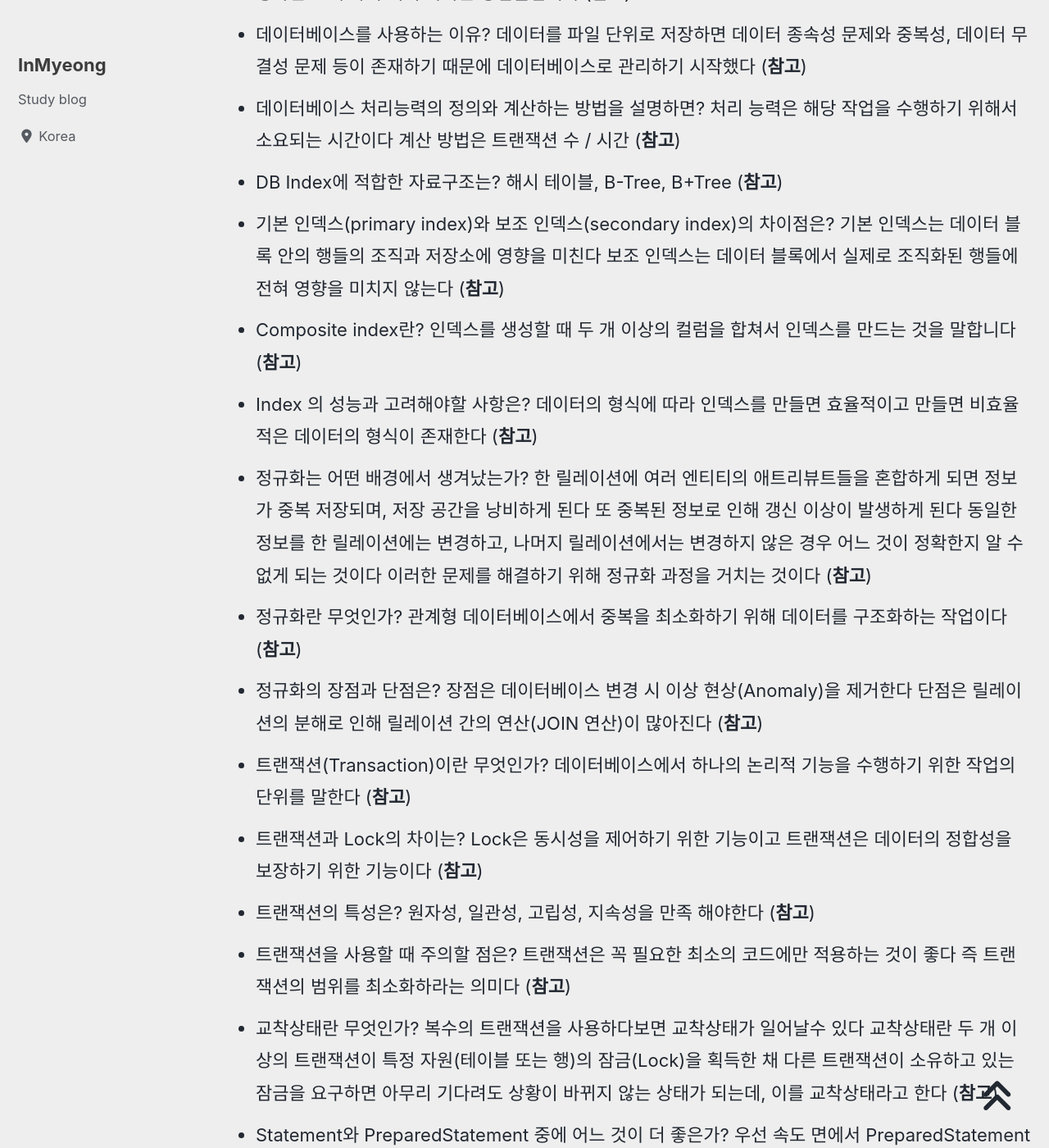
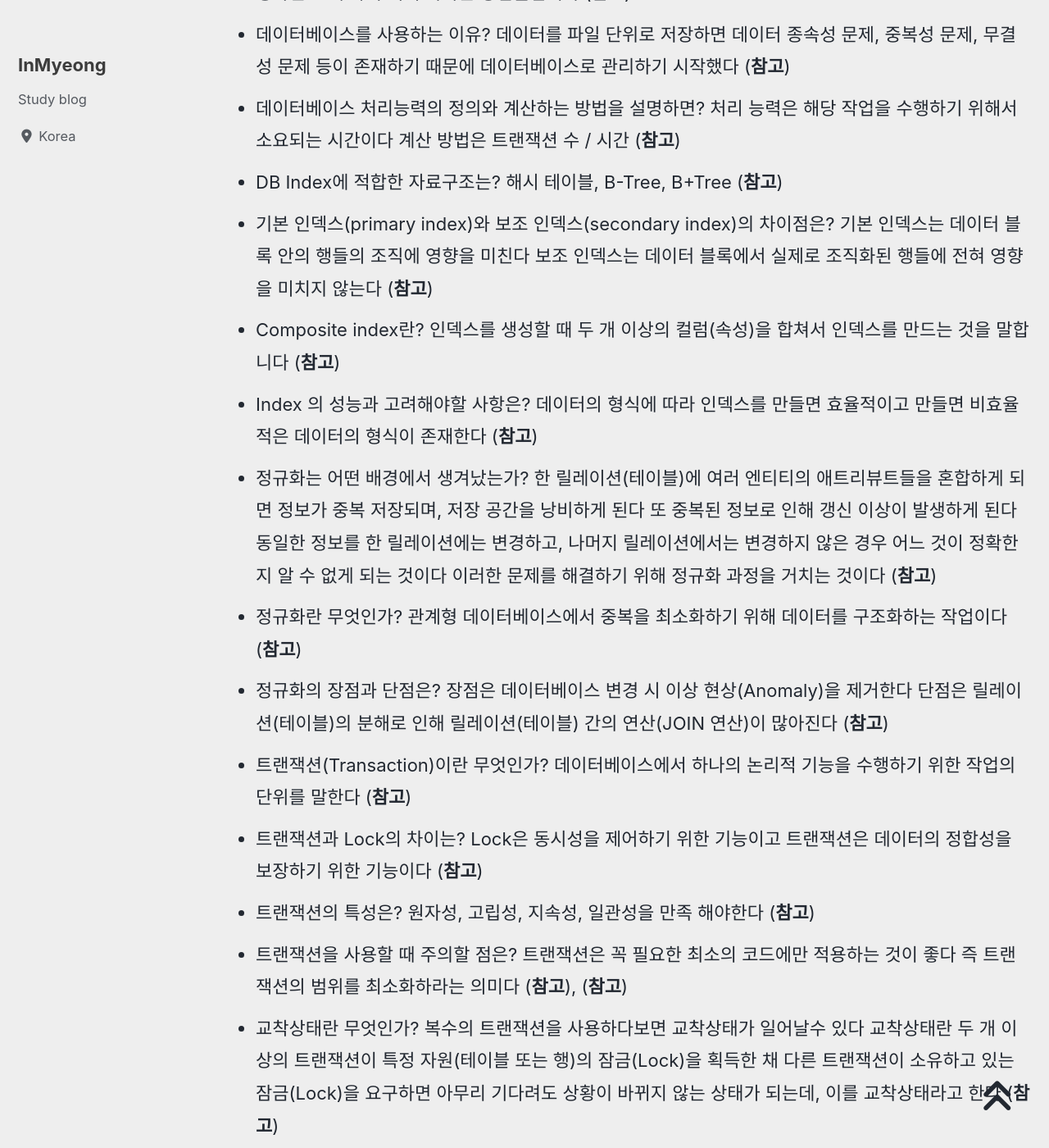
Before and after one commit to devMyeong/devMyeong.github.io, a Jekyll site: the page built from _posts/cs/2022-09-05-블로그-면접준비.md, in a window 1280 px wide and 1400 px high, scrolled down 29590 px. Shown: the whole window at 82% size. Built offline with Jekyll 4.4.1, drawn with Linux system fonts in a browser that asks for light colours; cached includes are drawn as plain includes; nearby versions of some CDN libraries; some web fonts are replaced; comment, search, counter and statistics services are not loaded; part of the change alters nothing that is shown; some of the changed text lies outside the part shown.

Commit message:
Docs : CS지식 데이터베이스 업데이트

```diff
--- a/_posts/cs/2022-09-05-블로그-면접준비.md
+++ b/_posts/cs/2022-09-05-블로그-면접준비.md
@@ -263,26 +263,27 @@ last_modified_at: 2022-10-30
 - Nosql과 RDBMS의 차이는? RDBMS는 정해진 스키마에 따라 데이터를 저장하여야 하므로 명확한 데이터 구조를 보장한다 NoSQL은 스키마가 없기 때문에 유연하며 자유로운 데이터 구조를 가질 수 있다 ([**참고**](https://pythontoomuchinformation.tistory.com/528))
 - 정규화 개념과 각 단계를 설명하면? 관계형 데이터베이스의 설계에서 중복을 최소화하게 데이터를 구조화하는 프로세스를 정규화(Normalization)라고 한다 제1 정규화란 테이블의 컬럼이 원자값(Atomic Value, 하나의 값)을 갖도록 테이블을 분해하는 것이다 제2 정규화란 제1 정규화를 진행한 테이블에 에서 기본키가 아닌 모든 속성이 기본키에 완전 함수 종속을 만족하도록 테이블을 분해하는 것이다 제3 정규화란 제2 정규화를 진행한 테이블에 대해 이행적 종속을 없애도록 테이블을 분해하는 것이다 BCNF 정규화란 제3 정규화를 진행한 테이블에 대해 모든 결정자가 후보키가 되도록 테이블을 분해하는 것이다 ([**참고**](https://mangkyu.tistory.com/110))
 - 비관적 락과 낙관적 락에 대해 설명하면? 비관적 락은 자원 요청에 따른 동시성문제가 발생할것이라고 예상하고 락을 걸어버리는 방법론입니다 낙관적 락은 자원에 락을 걸어서 선점하지말고, 동시성 문제가 발생하면 그때 가서 처리 하자는 방법론입니다 ([**참고**](https://unluckyjung.github.io/db/2022/03/07/Optimistic-vs-Pessimistic-Lock/))
-- 데이터베이스를 사용하는 이유? 데이터를 파일 단위로 저장하면 데이터 종속성 문제와 중복성, 데이터 무결성 문제 등이 존재하기 때문에 데이터베이스로 관리하기 시작했다 ([**참고**](https://dar0m.tistory.com/245))
+- 데이터베이스를 사용하는 이유? 데이터를 파일 단위로 저장하면 데이터 종속성 문제, 중복성 문제, 무결성 문제 등이 존재하기 때문에 데이터베이스로 관리하기 시작했다 ([**참고**](https://dar0m.tistory.com/245))
 - 데이터베이스 처리능력의 정의와 계산하는 방법을 설명하면? 처리 능력은 해당 작업을 수행하기 위해서 소요되는 시간이다 계산 방법은 트랜잭션 수 / 시간 ([**참고**](https://m.blog.naver.com/roser111/221660535634))
 - DB Index에 적합한 자료구조는? 해시 테이블, B-Tree, B+Tree ([**참고**](https://junhyunny.github.io/information/data-structure/db-index-data-structure/))
-- 기본 인덱스(primary index)와 보조 인덱스(secondary index)의 차이점은? 기본 인덱스는 데이터 블록 안의 행들의 조직과 저장소에 영향을 미친다 보조 인덱스는 데이터 블록에서 실제로 조직화된 행들에 전혀 영향을 미치지 않는다 ([**참고**](https://m.blog.naver.com/remocon33/221037713789))
-- Composite index란? 인덱스를 생성할 때 두 개 이상의 컬럼을 합쳐서 인덱스를 만드는 것을 말합니다 ([**참고**](https://jhkang-tech.tistory.com/210))
+- 기본 인덱스(primary index)와 보조 인덱스(secondary index)의 차이점은? 기본 인덱스는 데이터 블록 안의 행들의 조직에 영향을 미친다 보조 인덱스는 데이터 블록에서 실제로 조직화된 행들에 전혀 영향을 미치지 않는다 ([**참고**](https://m.blog.naver.com/remocon33/221037713789))
+- Composite index란? 인덱스를 생성할 때 두 개 이상의 컬럼(속성)을 합쳐서 인덱스를 만드는 것을 말합니다 ([**참고**](https://jhkang-tech.tistory.com/210))
 - Index 의 성능과 고려해야할 사항은? 데이터의 형식에 따라 인덱스를 만들면 효율적이고 만들면 비효율적은 데이터의 형식이 존재한다 ([**참고**](https://github.com/JaeYeopHan/Interview_Question_for_Beginner/tree/master/Database))
-- 정규화는 어떤 배경에서 생겨났는가? 한 릴레이션에 여러 엔티티의 애트리뷰트들을 혼합하게 되면 정보가 중복 저장되며, 저장 공간을 낭비하게 된다 또 중복된 정보로 인해 갱신 이상이 발생하게 된다 동일한 정보를 한 릴레이션에는 변경하고, 나머지 릴레이션에서는 변경하지 않은 경우 어느 것이 정확한지 알 수 없게 되는 것이다 이러한 문제를 해결하기 위해 정규화 과정을 거치는 것이다 ([**참고**](https://github.com/JaeYeopHan/Interview_Question_for_Beginner/tree/master/Database))
+- 정규화는 어떤 배경에서 생겨났는가? 한 릴레이션(테이블)에 여러 엔티티의 애트리뷰트들을 혼합하게 되면 정보가 중복 저장되며, 저장 공간을 낭비하게 된다 또 중복된 정보로 인해 갱신 이상이 발생하게 된다 동일한 정보를 한 릴레이션에는 변경하고, 나머지 릴레이션에서는 변경하지 않은 경우 어느 것이 정확한지 알 수 없게 되는 것이다 이러한 문제를 해결하기 위해 정규화 과정을 거치는 것이다 ([**참고**](https://github.com/JaeYeopHan/Interview_Question_for_Beginner/tree/master/Database))
 - 정규화란 무엇인가? 관계형 데이터베이스에서 중복을 최소화하기 위해 데이터를 구조화하는 작업이다 ([**참고**](https://github.com/JaeYeopHan/Interview_Question_for_Beginner/tree/master/Database))
-- 정규화의 장점과 단점은? 장점은 데이터베이스 변경 시 이상 현상(Anomaly)을 제거한다 단점은 릴레이션의 분해로 인해 릴레이션 간의 연산(JOIN 연산)이 많아진다 ([**참고**](https://github.com/JaeYeopHan/Interview_Question_for_Beginner/tree/master/Database))
+- 정규화의 장점과 단점은? 장점은 데이터베이스 변경 시 이상 현상(Anomaly)을 제거한다 단점은 릴레이션(테이블)의 분해로 인해 릴레이션(테이블) 간의 연산(JOIN 연산)이 많아진다 ([**참고**](https://github.com/JaeYeopHan/Interview_Question_for_Beginner/tree/master/Database))
 - 트랜잭션(Transaction)이란 무엇인가? 데이터베이스에서 하나의 논리적 기능을 수행하기 위한 작업의 단위를 말한다 ([**참고**](https://github.com/JaeYeopHan/Interview_Question_for_Beginner/tree/master/Database))
 - 트랜잭션과 Lock의 차이는? Lock은 동시성을 제어하기 위한 기능이고 트랜잭션은 데이터의 정합성을 보장하기 위한 기능이다 ([**참고**](https://github.com/JaeYeopHan/Interview_Question_for_Beginner/tree/master/Database))
-- 트랜잭션의 특성은? 원자성, 일관성, 고립성, 지속성을 만족 해야한다 ([**참고**](https://github.com/JaeYeopHan/Interview_Question_for_Beginner/tree/master/Database))
-- 트랜잭션을 사용할 때 주의할 점은? 트랜잭션은 꼭 필요한 최소의 코드에만 적용하는 것이 좋다 즉 트랜잭션의 범위를 최소화하라는 의미다 ([**참고**](https://github.com/JaeYeopHan/Interview_Question_for_Beginner/tree/master/Database))
-- 교착상태란 무엇인가? 복수의 트랜잭션을 사용하다보면 교착상태가 일어날수 있다 교착상태란 두 개 이상의 트랜잭션이 특정 자원(테이블 또는 행)의 잠금(Lock)을 획득한 채 다른 트랜잭션이 소유하고 있는 잠금을 요구하면 아무리 기다려도 상황이 바뀌지 않는 상태가 되는데, 이를 교착상태라고 한다 ([**참고**](https://github.com/JaeYeopHan/Interview_Question_for_Beginner/tree/master/Database))
-- Statement와 PreparedStatement 중에 어느 것이 더 좋은가? 우선 속도 면에서 PreparedStatement가 빠르다고 알려져 있다 이유는 쿼리를 수행하기 전에 이미 쿼리가 컴파일 되어 있으며, 반복 수행의 경우 프리 컴파일된 쿼리를 통해 수행이 이루어지기 때문이다 ([**참고**](https://github.com/JaeYeopHan/Interview_Question_for_Beginner/tree/master/Database))
+- 트랜잭션의 특성은? 원자성, 고립성, 지속성, 일관성을 만족 해야한다 ([**참고**](https://github.com/JaeYeopHan/Interview_Question_for_Beginner/tree/master/Database))
+- 트랜잭션을 사용할 때 주의할 점은? 트랜잭션은 꼭 필요한 최소의 코드에만 적용하는 것이 좋다 즉 트랜잭션의 범위를 최소화하라는 의미다 ([**참고**](https://github.com/JaeYeopHan/Interview_Question_for_Beginner/tree/master/Database)), ([**참고**](https://jwkim96.tistory.com/264))
+- 교착상태란 무엇인가? 복수의 트랜잭션을 사용하다보면 교착상태가 일어날수 있다 교착상태란 두 개 이상의 트랜잭션이 특정 자원(테이블 또는 행)의 잠금(Lock)을 획득한 채 다른 트랜잭션이 소유하고 있는 잠금(Lock)을 요구하면 아무리 기다려도 상황이 바뀌지 않는 상태가 되는데, 이를 교착상태라고 한다 ([**참고**](https://github.com/JaeYeopHan/Interview_Question_for_Beginner/tree/master/Database))
+- 쿼리문 실행 단계를 설명하면? (1) 쿼리 문장 분석 (2) 컴파일 (3) 실행 ([**참고**](https://devbox.tistory.com/entry/Comporison))
+- Statement와 PreparedStatement 중에 어느 것이 더 좋은가? Statement를 사용하면 매번 쿼리 실행 단계를 거치게 되고, PreparedStatement는 처음 한 번만 쿼리 실행 단계를 거친 후 캐시에 담아 재사용을 한다 만약 동일한 쿼리를 반복적으로 수행된다면 PreparedStatment가 DB에 훨씬 적은 부하를 주며, 성능도 좋다 ([**참고**](https://github.com/JaeYeopHan/Interview_Question_for_Beginner/tree/master/Database))
 - NoSQL의 정의는? 관계형 데이터 모델을 지양 하며 대량의 분산된 데이터를 저장하고 조회하는 데 특화되었으며 스키마 없이 사용 가능하거나 느슨한 스키마를 제공하는 저장소를 말한다 ([**참고**](https://github.com/JaeYeopHan/Interview_Question_for_Beginner/tree/master/Database))
 - CAP 이론이란? Network로 연결된 분산된 데이터베이스 시스템은 일관성(Consistency), 가용성(Availability), 분할 허용성(Partition Tolerance)의 3가지 특성중 2가지 특성만을 충족 할수 있고 3가지 모두 충족할 수 없다는 이론입니다 ([**참고**](https://github.com/JaeYeopHan/Interview_Question_for_Beginner/tree/master/Database))
 - CAP 이론에서 일관성 이란? 다중 클라이언트에서 같은 시간에 조회하는 데이터는 항상 동일한 데이터임을 보증하는 것을 의미한다 ([**참고**](https://github.com/JaeYeopHan/Interview_Question_for_Beginner/tree/master/Database))
 - CAP 이론에서 가용성 이란? 모든 클라이언트의 읽기와 쓰기 요청에 대하여 항상 응답이 가능해야 함을 보증하는 것이다 ([**참고**](https://github.com/JaeYeopHan/Interview_Question_for_Beginner/tree/master/Database))
-- CAP 이론에서 분할 허용성 이란? 분할 허용성이란 지역적으로 분할된 네트워크 환경에서 동작하는 시스템에서 두 지역 간의 네트워크가 단절되거나 네트워크 데이터의 유실이 일어나더라도 각 지역 내의 시스템은 정상적으로 동작해야 함을 의미한다 ([**참고**](https://github.com/JaeYeopHan/Interview_Question_for_Beginner/tree/master/Database))
+- CAP 이론에서 분할 허용성 이란? 지역적으로 분할된 네트워크 환경에서 동작하는 시스템에서 두 지역 간의 네트워크가 단절되거나 네트워크 데이터의 유실이 일어나더라도 각 지역 내의 시스템은 정상적으로 동작해야 함을 의미한다 ([**참고**](https://github.com/JaeYeopHan/Interview_Question_for_Beginner/tree/master/Database))
 - 저장 방식에 따른 NoSQL 분류중 Key-Value Model에 대해 설명하면? 가장 기본적인 형태의 NoSQL 이며 키 하나로 데이터 하나를 저장하고 조회할 수 있는 단일 키-값 구조를 갖는다 ([**참고**](https://github.com/JaeYeopHan/Interview_Question_for_Beginner/tree/master/Database))
 - 저장 방식에 따른 NoSQL 분류중 Document Model에 대해 설명하면? 키-값 모델을 개념적으로 확장한 구조로 하나의 키에 하나의 구조화된 문서를 저장하고 조회한다 ([**참고**](https://github.com/JaeYeopHan/Interview_Question_for_Beginner/tree/master/Database))
 - 저장 방식에 따른 NoSQL 분류중 Column Model에 대해 설명하면? 하나의 키에 여러 개의 컬럼 이름과 컬럼 값의 쌍으로 이루어진 데이터를 저장하고 조회한다 ([**참고**](https://github.com/JaeYeopHan/Interview_Question_for_Beginner/tree/master/Database))
```
